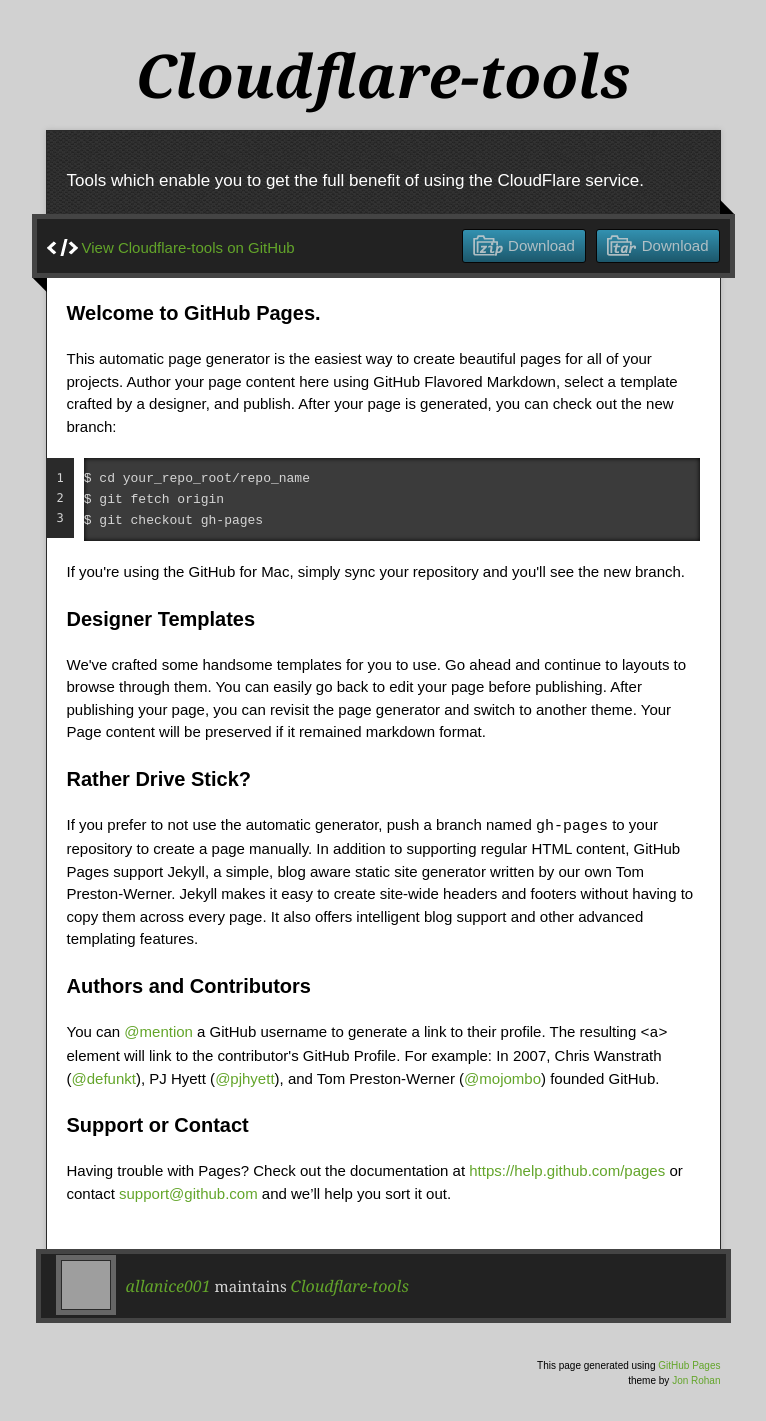
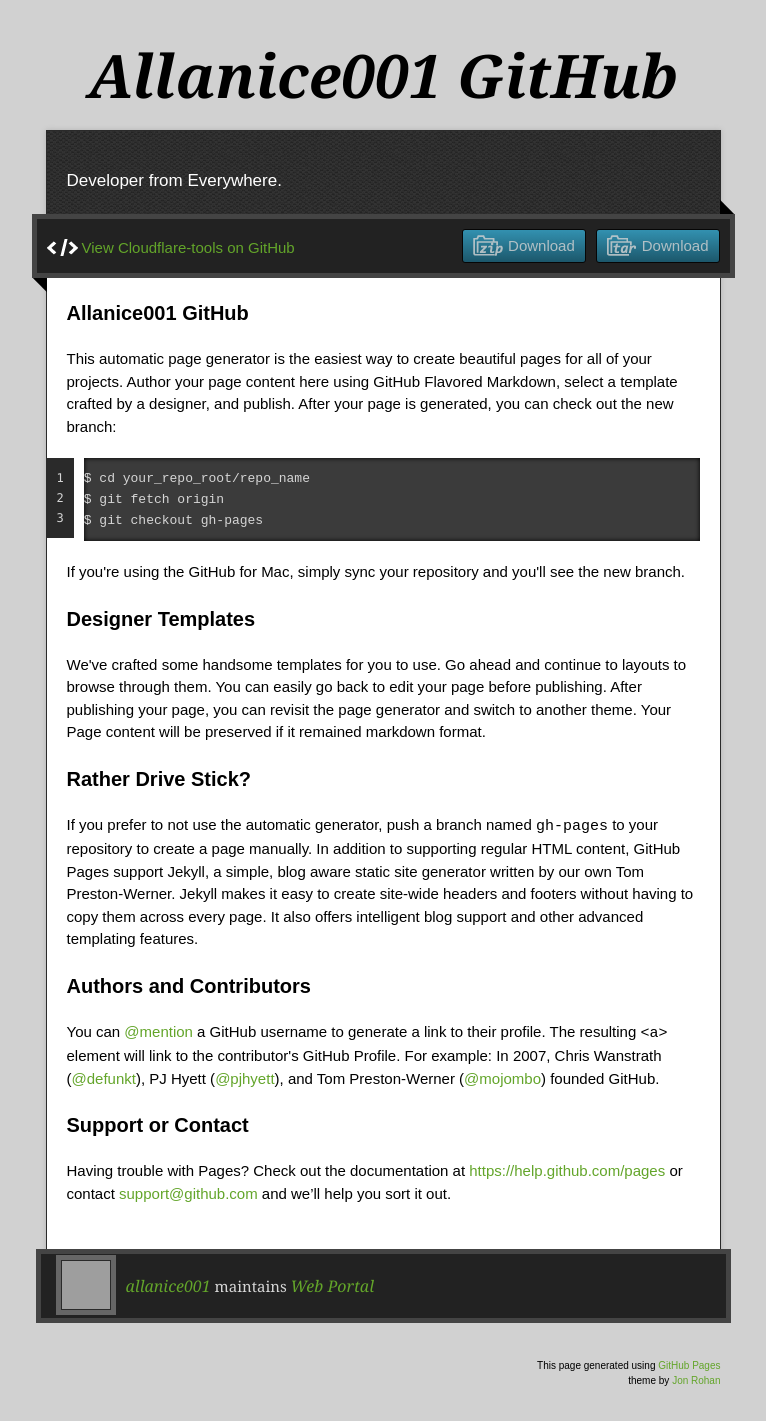
Before and after one commit to allanice001/allanice001.github.io, a plain HTML site: page index.html in a window 1280 px wide. Shown: the whole page, without its empty margins (257-1023 px from the left). Drawn offline with nearby package versions, Linux system fonts and the light colour scheme; grey boxes are pictures that could not be loaded.

Commit message:
Minor Updates

```diff
--- a/index.html
+++ b/index.html
@@ -1,6 +1,4 @@
 <!doctype html>
-<!-- The Time Machine GitHub pages theme was designed and developed by Jon Rohan, on Feb 7, 2012. -->
-<!-- Follow him for fun. http://twitter.com/jonrohan. Tail his code on http://github.com/jonrohan -->
 <html>
 <head>
   <meta charset="utf-8">
@@ -11,8 +9,8 @@
   <script type="text/javascript" src="https://ajax.googleapis.com/ajax/libs/jquery/1.7.1/jquery.min.js"></script>
   <script type="text/javascript" src="javascripts/script.js"></script>
 
-  <title>Cloudflare-tools</title>
-  <meta name="description" content="Tools which enable you to get the full benefit of using the CloudFlare service.">
+  <title>Allanice001 GitHub</title>
+  <meta name="description" content="Developer from Everywhere.">
 
   <meta name="viewport" content="width=device-width,initial-scale=1">
 
@@ -22,10 +20,10 @@
 
   <div class="wrapper">
     <header>
-      <h1 class="title">Cloudflare-tools</h1>
+      <h1 class="title">Allanice001 GitHub</h1>
     </header>
     <div id="container">
-      <p class="tagline">Tools which enable you to get the full benefit of using the CloudFlare service.</p>
+      <p class="tagline">Developer from Everywhere.</p>
       <div id="main" role="main">
         <div class="download-bar">
         <div class="inner">
@@ -37,7 +35,7 @@
         </div>
         <article class="markdown-body">
           <h3>
-<a id="welcome-to-github-pages" class="anchor" href="#welcome-to-github-pages" aria-hidden="true"><span class="octicon octicon-link"></span></a>Welcome to GitHub Pages.</h3>
+<a id="welcome-to-github-pages" class="anchor" href="#Allanice001_GitHub" aria-hidden="true"><span class="octicon octicon-link"></span></a>Allanice001 GitHub</h3>
 
 <p>This automatic page generator is the easiest way to create beautiful pages for all of your projects. Author your page content here using GitHub Flavored Markdown, select a template crafted by a designer, and publish. After your page is generated, you can check out the new branch:</p>
 
@@ -72,7 +70,7 @@ $ git checkout gh-pages
     </div>
     <footer>
       <div class="owner">
-      <p><a href="https://github.com/allanice001" class="avatar"><img src="https://avatars3.githubusercontent.com/u/700853?v=3&amp;s=60" width="48" height="48"></a> <a href="https://github.com/allanice001">allanice001</a> maintains <a href="https://github.com/allanice001/CloudFlare-Tools">Cloudflare-tools</a></p>
+      <p><a href="https://github.com/allanice001" class="avatar"><img src="https://avatars3.githubusercontent.com/u/700853?v=3&amp;s=60" width="48" height="48"></a> <a href="https://github.com/allanice001">allanice001</a> maintains <a href="https://github.com/allanice001/allanice001.github.io">Web Portal</a></p>
 
 
       </div>
@@ -83,7 +81,7 @@ $ git checkout gh-pages
   </div>
   <div class="current-section">
     <a href="#top">Scroll to top</a>
-    <a href="https://github.com/allanice001/CloudFlare-Tools/tarball/master" class="tar">tar</a><a href="https://github.com/allanice001/CloudFlare-Tools/zipball/master" class="zip">zip</a><a href="" class="code">source code</a>
+    <a href="https://github.com/allanice001/allanice001.github.io/tarball/master" class="tar">tar</a><a href="https://github.com/allanice001/allanice001.github.io/zipball/master" class="zip">zip</a><a href="" class="code">source code</a>
     <p class="name"></p>
   </div>
 
```
